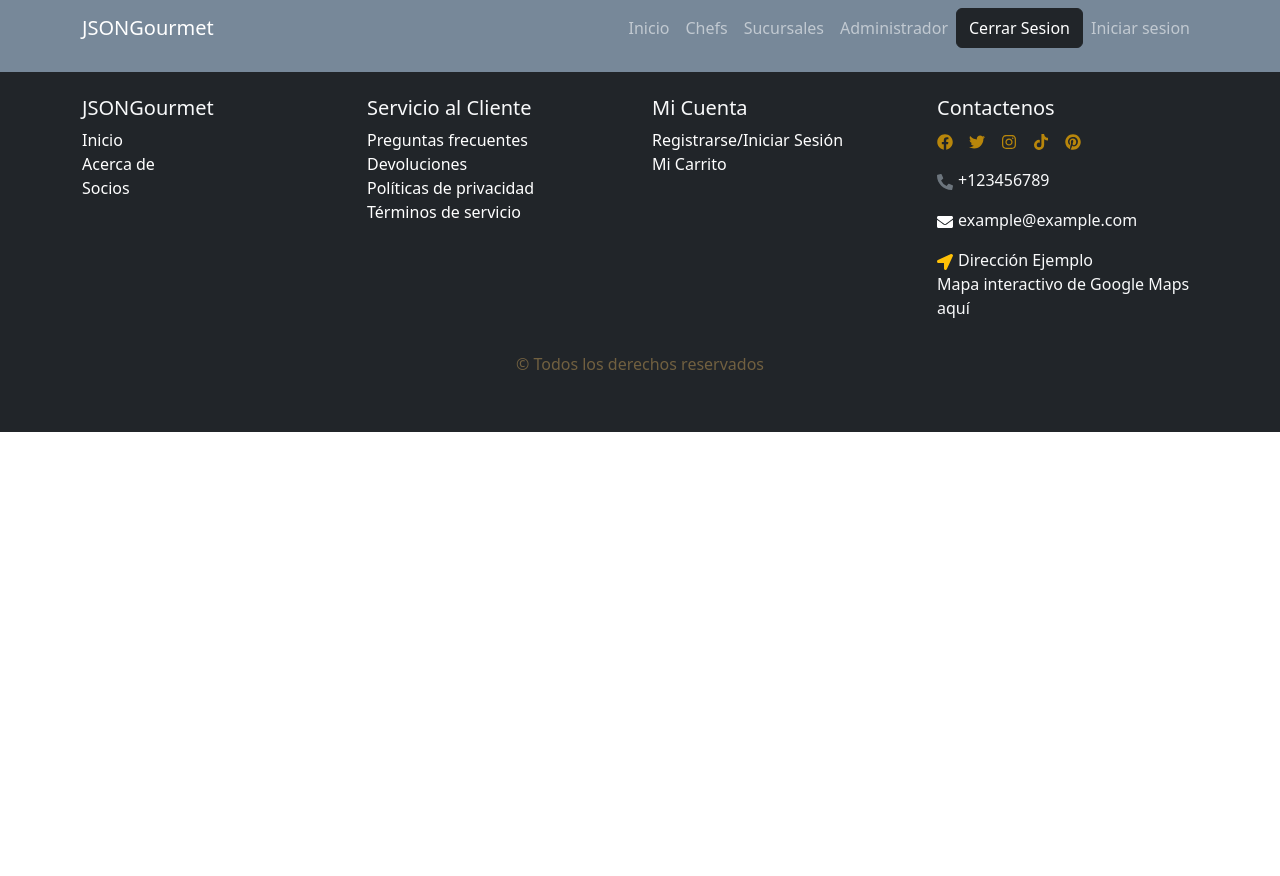
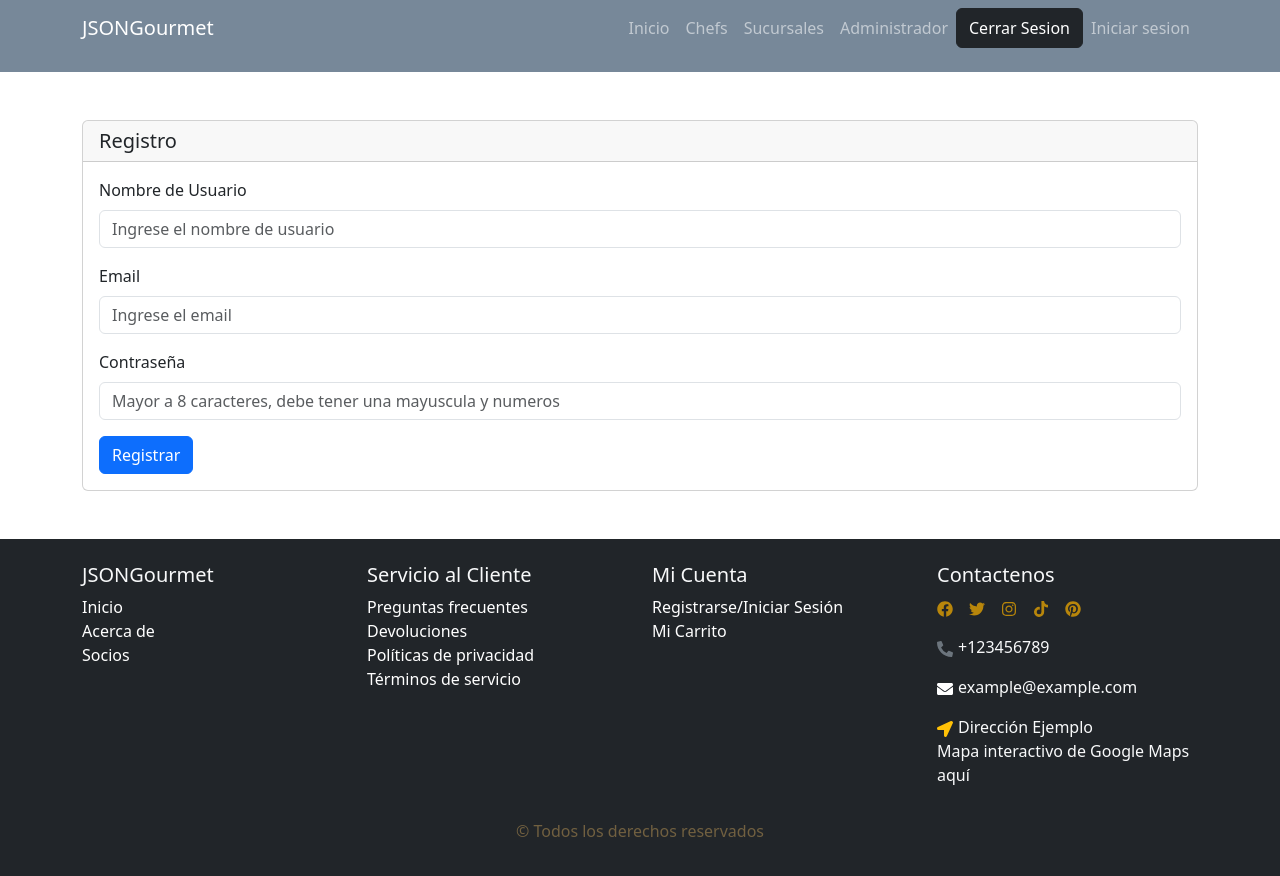
Before and after one commit to joaquin-fuentes/ProyectoFinal-Grupo3, a React (Vite) app: page /registro in a window 1280 px wide. Shown: the top 876 px of the page. Before the commit the page ends 800 px from the top, so only its background shows below. Built offline with nearby package versions, Linux system fonts and the light colour scheme.

Commit message:
Se Agrego como ruta en App.jsx el RegistroUsuarios

```diff
--- a/src/App.jsx
+++ b/src/App.jsx
@@ -11,6 +11,7 @@ import AdminUsuarios from "./components/usuarios/AdminUsuarios";
 import DetalleProducto from "./components/views/DetalleProducto";
 import Pedido from "./components/views/Pedido";
 import PagPrincipal from "./components/views/Principal/PagPrincipal";
+import RegistroUsuarios from "./components/views/RegistroUsuarios";
 
 
 function App() {
@@ -27,6 +28,7 @@ function App() {
       <Route path="/AcercaDe" element={<SobreNosotros></SobreNosotros>}></Route>
       <Route exact path="/detalleProducto/:id" element={<DetalleProducto></DetalleProducto>} ></Route>
       <Route exact path="/pedido" element={<Pedido></Pedido>} ></Route>
+      <Route exact path="/registro" element={<RegistroUsuarios></RegistroUsuarios>} ></Route>
       </Routes>
       <Footer></Footer>
     </BrowserRouter>
```
